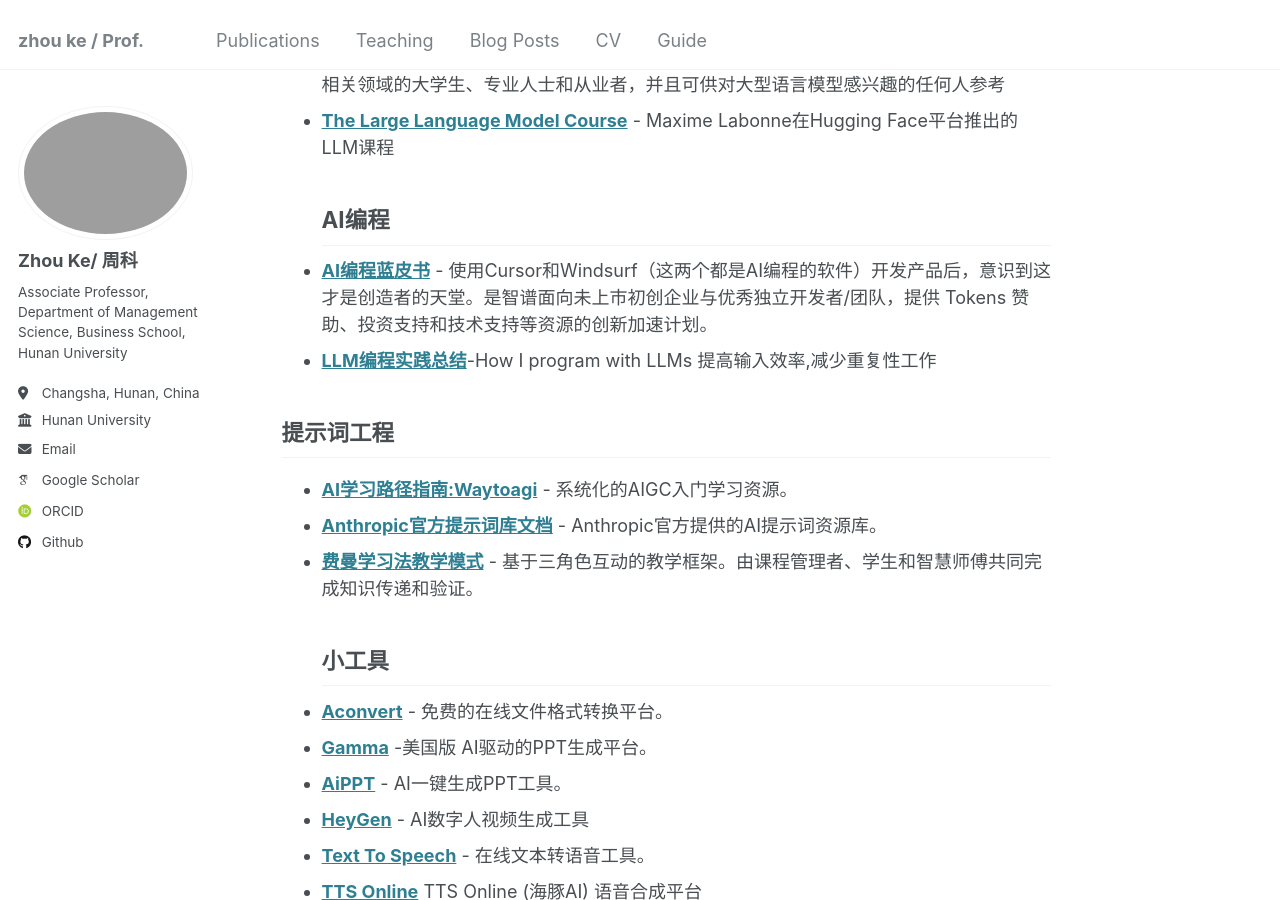
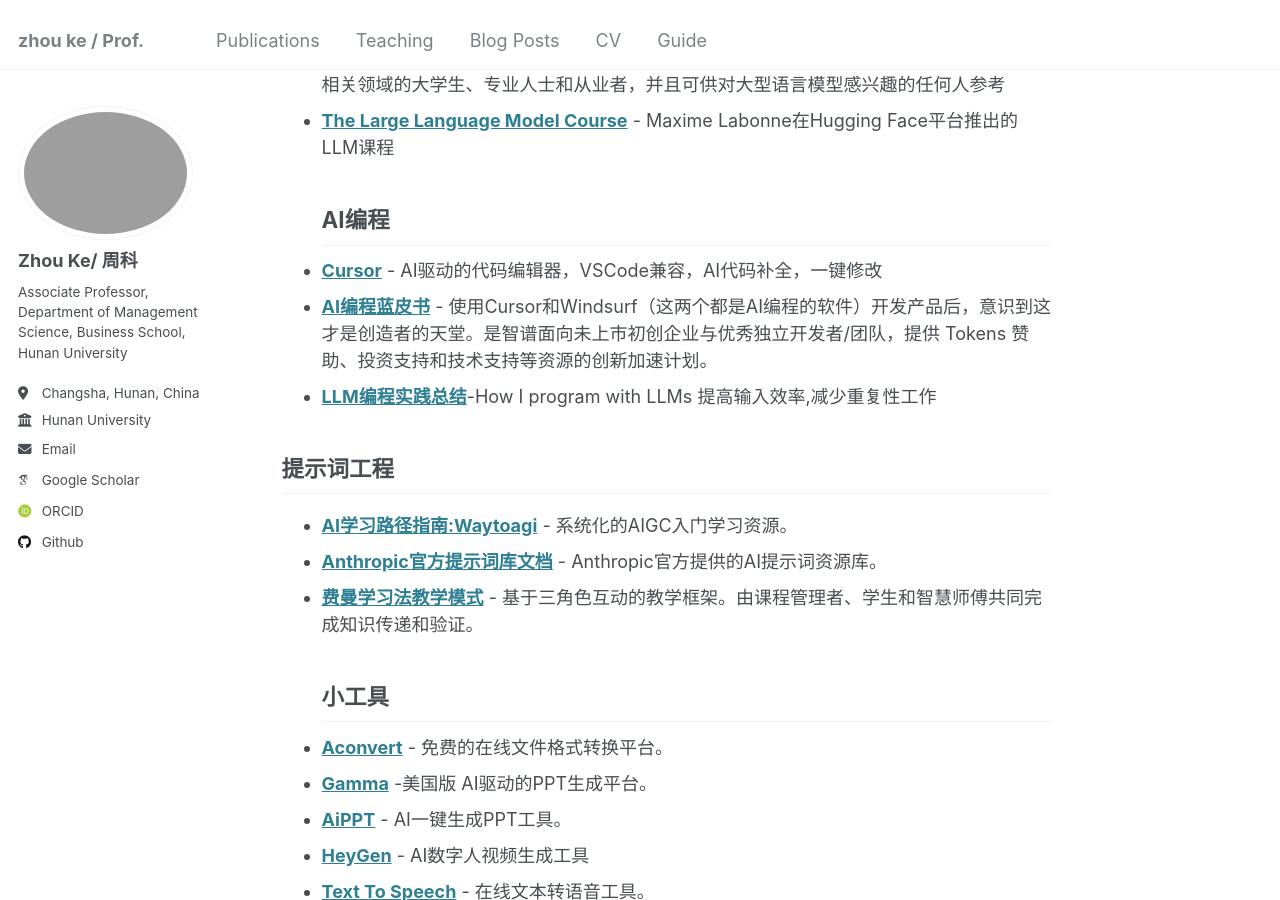
Before and after one commit to hustzhke/hustzhke.github.io, a Jekyll site: the page built from _pages/about.md, in a window 1280 px wide and 900 px high, scrolled down 1977 px. Built offline with Jekyll 4.4.1, drawn with Linux system fonts in a browser that asks for light colours; some web fonts are replaced.

Commit message:
Update about.md

```diff
--- a/_pages/about.md
+++ b/_pages/about.md
@@ -54,6 +54,7 @@
 * **[《Foundations of Large Language Models》](https://arxiv.org/abs/2501.09223)** - 肖桐、朱靖波著作的大语言模型基础教程 分别探讨关键领域：预训练、生成模型、提示技术以及对齐方法。这本书面向自然语言处理及相关领域的大学生、专业人士和从业者，并且可供对大型语言模型感兴趣的任何人参考
 * **[The Large Language Model Course](https://huggingface.co/blog/mlabonne/llm-course)** - Maxime Labonne在Hugging Face平台推出的LLM课程
 ## AI编程
+* **[Cursor](https://www.cursor.com/)** - AI驱动的代码编辑器，VSCode兼容，AI代码补全，一键修改
 * **[AI编程蓝皮书](https://superhuang.feishu.cn/wiki/CBBPwvgEuicVhFkx0s7cPmhpn4e)** - 使用Cursor和Windsurf（这两个都是AI编程的软件）开发产品后，意识到这才是创造者的天堂。是智谱面向未上市初创企业与优秀独立开发者/团队，提供 Tokens 赞助、投资支持和技术支持等资源的创新加速计划。
 * **[LLM编程实践总结]([https://crawshaw.io/blog/programming-with-llms#overview](https://crawshaw.io/blog/programming-with-llms?continueFlag=cda17cac436c1d267a63d4fe6ca1471b))**-How I program with LLMs 提高输入效率,减少重复性工作
 
```
